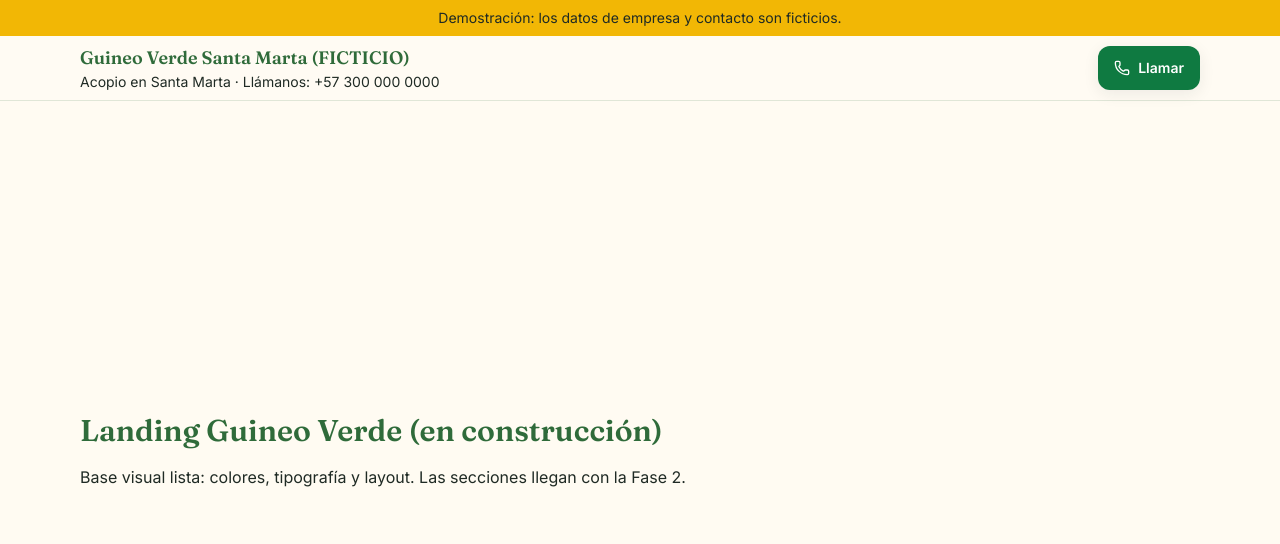
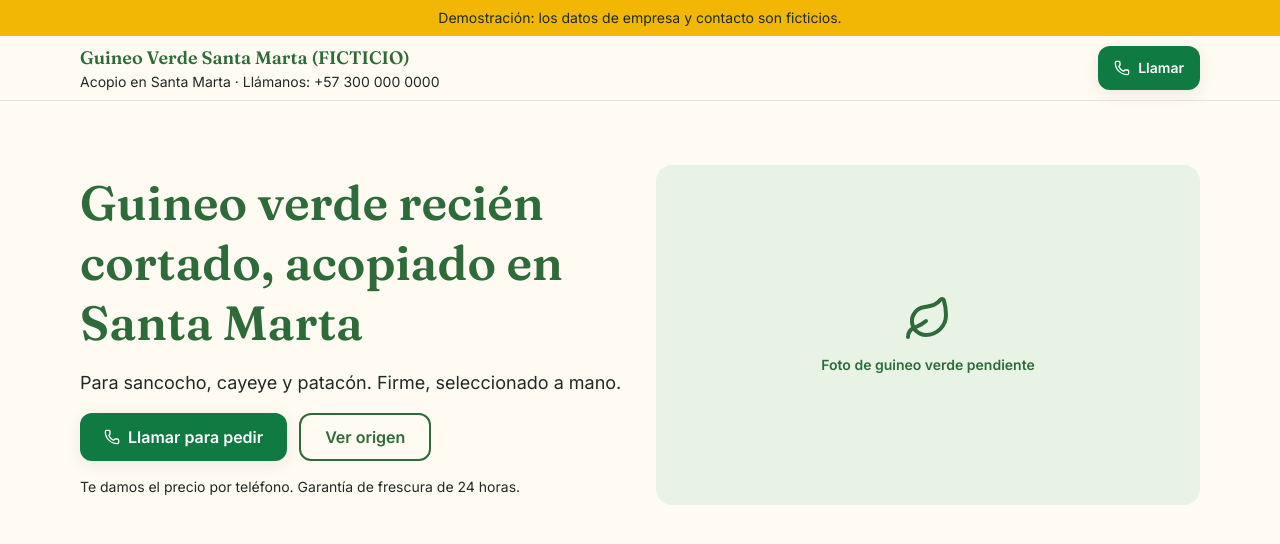
Before and after one commit to MasterArqSoft/green-banana-web, a Next.js app: page / in a window 1280 px wide. Shown: the top 544 px of the page. Built offline with nearby package versions, Linux system fonts and the light colour scheme.

Commit message:
T-13: hero con CTA de llamada y espacio reservado para la foto

```diff
--- a/doc/bitacora.md
+++ b/doc/bitacora.md
@@ -2,6 +2,31 @@
 
 Registro de lo que se hace en cada sesión: decisiones, cambios y archivos tocados. La entrada más reciente va arriba.
 No es fuente de verdad: si algo contradice los specs, ganan los specs (`spec/05-alcance-y-roadmap.md` primero). Los pendientes vigentes viven en `spec/05-alcance-y-roadmap.md` §5 y §7.
+
+---
+
+## 2026-10-18: T-13, hero
+
+### Decisiones del usuario
+- Construir el hero ya, con un espacio reservado hasta tener una foto con licencia (T-04).
+
+### Cambios
+- `src/components/Hero.tsx` (FR-02):
+  - H1 "Guineo verde recién cortado, acopiado en {ciudad}" y subtítulo con usos.
+  - CTA "Llamar para pedir" con `CallButton` y CTA secundario "Ver origen" hacia `#origen`. Ese ancla llega con T-17.
+  - Microcopy de precio por teléfono y garantía. Sin precio.
+  - En móvil el texto va primero (AC-01).
+- Espacio reservado de la foto: panel `hoja-claro` con ícono de hoja y el texto "Foto de guineo verde pendiente". Tiene la proporción final (4:5 en móvil, 16:10 en escritorio) para que agregar la foto no cause saltos de diseño (CLS).
+- `copy.json` y `copySchema`: bloque `hero`. El título exige el marcador `{ciudad}`.
+- `page.tsx`: la página provisional se reemplazó por `<main>` con `Hero`. El orden final es T-33.
+- Pruebas `tests/unit/Hero.test.tsx`: H1 con la ciudad, enlace `tel:`, CTA secundario y ningún precio.
+
+### Verificado
+- `npm run validate` pasa con 28 pruebas.
+
+### Abierto
+- Foto del hero (T-04): al llegar, agregar la imagen y su texto alternativo, y registrar la licencia.
+- Revisión visual a 360 px, pendiente (sin extensión de Chrome).
 
 ---
 
--- a/src/app/page.tsx
+++ b/src/app/page.tsx
@@ -1,14 +1,10 @@
-// Página provisional. La composición real de la landing es T-33.
+import { Hero } from "@/components/Hero";
+
+// Composición de la landing. El orden final de las secciones es T-33.
 export default function Home() {
   return (
-    <main className="contenedor flex flex-1 flex-col justify-center gap-4 py-16">
-      <h1 className="text-3xl font-semibold text-hoja">
-        Landing Guineo Verde (en construcción)
-      </h1>
-      <p className="max-w-prose">
-        Base visual lista: colores, tipografía y layout. Las secciones llegan
-        con la Fase 2.
-      </p>
+    <main className="flex-1">
+      <Hero />
     </main>
   );
 }
--- /dev/null
+++ b/src/components/Hero.tsx
@@ -0,0 +1,45 @@
+import { Leaf } from "lucide-react";
+import { CallButton } from "@/components/CallButton";
+import { copy, site } from "@/lib/content";
+import { fill } from "@/lib/template";
+
+// Hero (FR-02): H1 con propuesta de valor y acopio, usos, CTA Llamar, CTA "Ver origen"
+// y microcopy. Sin precio. En móvil el texto va primero para que el H1 y el botón
+// se vean sin hacer scroll (AC-01).
+export function Hero() {
+  const { hero } = copy;
+  return (
+    <section
+      aria-labelledby="hero-titulo"
+      className="contenedor grid gap-8 py-8 md:grid-cols-2 md:items-center md:py-16"
+    >
+      <div className="flex flex-col gap-4">
+        <h1
+          id="hero-titulo"
+          className="text-3xl leading-tight font-semibold text-hoja md:text-5xl"
+        >
+          {fill(hero.title, { ciudad: site.acopio.city })}
+        </h1>
+        <p className="text-lg">{hero.subtitle}</p>
+        <div className="flex flex-wrap gap-3">
+          <CallButton label={hero.primaryCta} />
+          {/* La sección de origen llega con T-17. */}
+          <a
+            href="#origen"
+            className="inline-flex min-h-12 items-center justify-center rounded-control border-2 border-hoja px-6 font-semibold text-hoja transition-colors hover:bg-hoja-claro"
+          >
+            {hero.secondaryCta}
+          </a>
+        </div>
+        <p className="text-sm">{hero.note}</p>
+      </div>
+
+      {/* Espacio reservado con la proporción de la foto (móvil 4:5, escritorio 16:10)
+          para que no haya saltos de diseño al agregarla (CLS). */}
+      <div className="flex aspect-[4/5] flex-col items-center justify-center gap-3 rounded-card bg-hoja-claro text-hoja md:aspect-[16/10]">
+        <Leaf aria-hidden="true" className="size-12" />
+        <p className="text-sm font-semibold">{hero.imagePending}</p>
+      </div>
+    </section>
+  );
+}
--- a/src/content/copy.json
+++ b/src/content/copy.json
@@ -7,5 +7,13 @@
   "topBar": {
     "acopio": "Acopio en {ciudad}",
     "phone": "Llámanos: {telefono}"
+  },
+  "hero": {
+    "title": "Guineo verde recién cortado, acopiado en {ciudad}",
+    "subtitle": "Para sancocho, cayeye y patacón. Firme, seleccionado a mano.",
+    "primaryCta": "Llamar para pedir",
+    "secondaryCta": "Ver origen",
+    "note": "Te damos el precio por teléfono. Garantía de frescura de 24 horas.",
+    "imagePending": "Foto de guineo verde pendiente"
   }
 }
--- a/src/lib/schema.ts
+++ b/src/lib/schema.ts
@@ -113,6 +113,15 @@ export const copySchema = z.strictObject({
     acopio: textWith("ciudad"),
     phone: textWith("telefono"),
   }),
+  // FR-02. imagePending se muestra mientras no haya foto con licencia (T-04).
+  hero: z.strictObject({
+    title: textWith("ciudad"),
+    subtitle: text,
+    primaryCta: text,
+    secondaryCta: text,
+    note: text,
+    imagePending: text,
+  }),
 });
 
 export type Site = z.infer<typeof siteSchema>;
```
Also changed, not shown: 2 other files (tests, documents, lock files or other folders).
